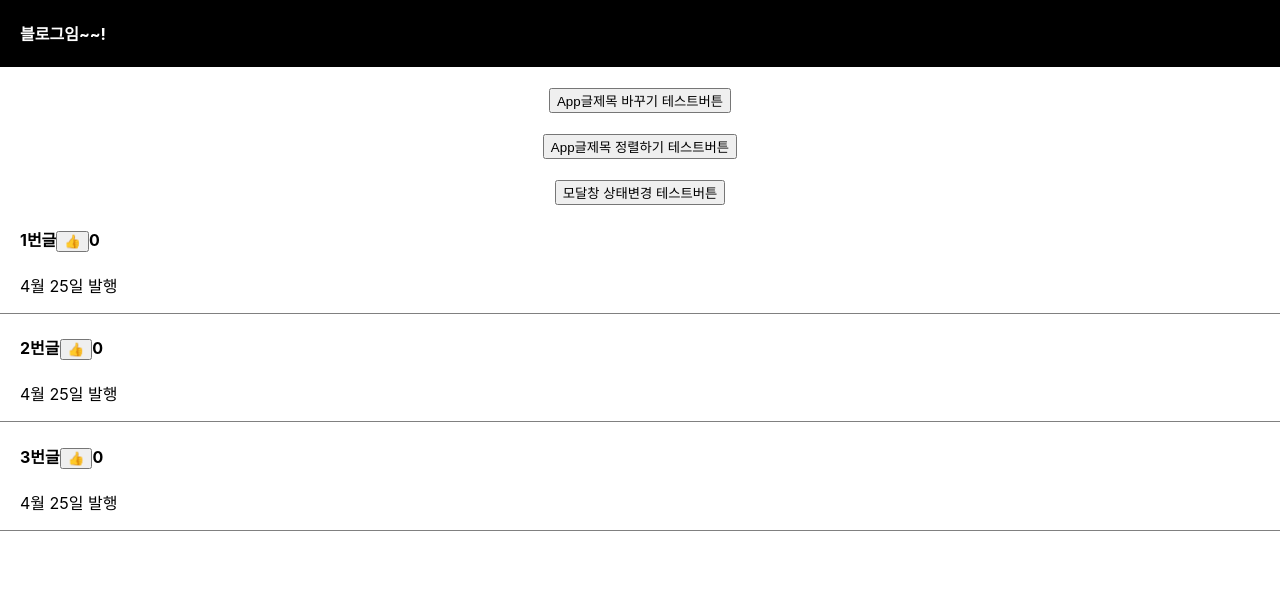
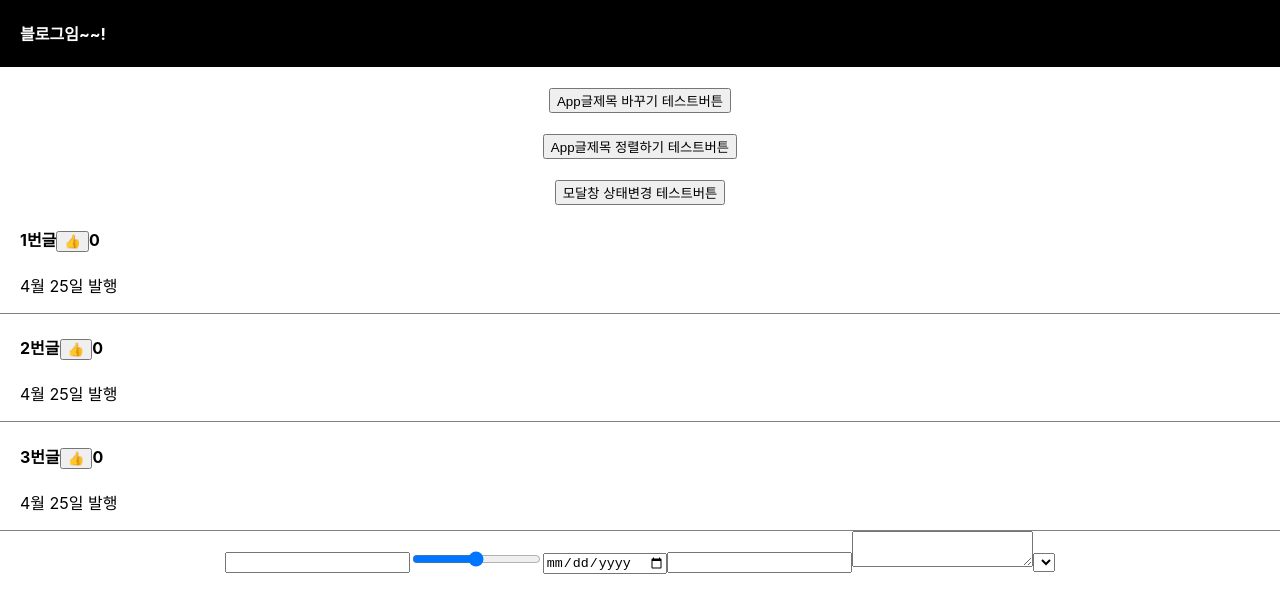
Before and after one commit to haekwanglee/Study, a React (Create React App) app in the folder React_study/blog/: page / in a window 1280 px wide. Shown: the top 612 px of the page. Built offline with nearby package versions, Linux system fonts and the light colour scheme.

Commit message:
Add input

```diff
--- a/React_study/blog/src/App.js
+++ b/React_study/blog/src/App.js
@@ -8,6 +8,7 @@ function App() {
   let [좋아요개수, 좋아요개수변경] = useState([0, 0, 0]);
   let [modal, setModal] = useState(false);
   let [modal글제목Index, modal글제목Index변경] = useState(0);
+  let [입력텍스트, 입력텍스트변경] = useState('');
 
   function App글제목바꾸기함수(){
     let copy = [...App글제목];
@@ -61,6 +62,18 @@ function App() {
         <Modal func={App글제목바꾸기함수} color={'skyblue'} title={App글제목} index={modal글제목Index}>
         </Modal> : null
       }
+
+      <input onChange={(e)=>{
+        입력텍스트변경(e.target.value);
+        console.log(e.target.value);
+      }} type="text"/>
+
+      <input type="range"/>
+      <input type="date"/>
+      <input type="number"/>
+      <textarea></textarea>
+      <select></select>
+
     </div>
   );
 }
```
